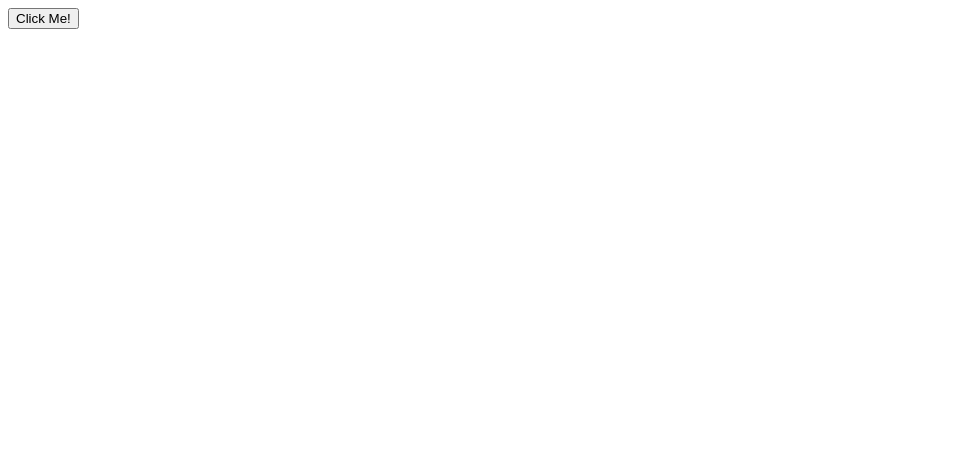
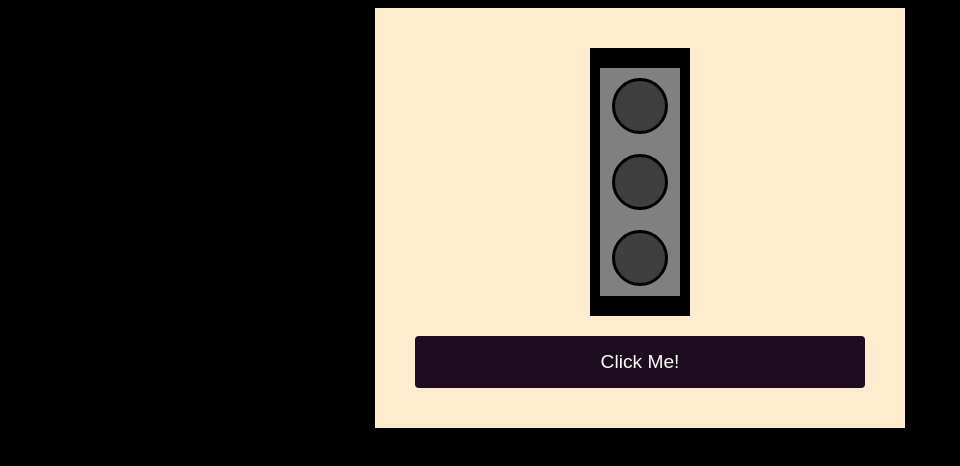
Before and after one commit to filipelamego/bootcamp-devjr-prjSemaforo, a plain HTML site: page index.html in a window 1280 px wide. Shown: the whole page, without its empty margins (0-960 px from the left). Drawn offline with Linux system fonts and the light colour scheme.

Commit message:
closes #2 - CSS Externo

```diff
--- a/index.html
+++ b/index.html
@@ -4,18 +4,19 @@
     <meta charset="UTF-8">
     <meta name="viewport" content="width=device-width, initial-scale=1.0">
     <title>Project Traffic Light</title>
+    <link rel="stylesheet" href="style.css">
 </head>
 <body>
     <div class="container">
-        <div class="trafficLight">
+        <div class="traffic-light">
             <div class="panel">
-                <div class="red-light">
+                <div class="light red-light light-off">
 
                 </div>
-                <div class="yellow-light">
+                <div class="light yellow-light light-off">
 
                 </div>
-                <div class="green-light">
+                <div class="light green-light light-off">
 
                 </div>
             </div>
--- /dev/null
+++ b/style.css
@@ -0,0 +1,79 @@
+body {
+    background-color: #000000;
+}
+
+button {
+    background-color: #1D0C20;
+    border: none;
+    color: #FFF;
+    padding: 15px 32px;
+    text-decoration: none;
+    font-size: 1.2rem;
+    border-radius: 4px;
+    cursor: pointer;
+}
+
+.container {
+    background-color: #FFEBCD;
+    padding: 40px;
+    width: 450px;
+    margin: auto;
+    display: flex;
+    flex-direction: column;
+}
+
+.traffic-light {
+    background-color: #000000;
+    width: 100px;
+    padding-top: 10px;
+    padding-bottom: 10px;
+    display: flex;
+    flex-direction: column;
+    margin: auto;
+    margin-bottom: 20px;
+}
+
+.panel {
+    background-color: #808080;
+    margin: 10px;
+    padding: 10px;
+    display: flex;
+    flex-direction: column;
+    row-gap: 20px;
+}
+
+.light {
+    width: 50px;
+    height: 50px;
+    margin: auto;
+
+    border-color: #000;
+    border-width: medium;
+    border-style: solid;
+    border-radius: 50%;
+
+}
+
+.red-light {
+    background-color: red;
+}
+
+.yellow-light {
+    background-color: yellow;
+}
+
+.green-light {
+    background-color: #00FF00;
+}
+
+.light-off {
+    width: 50px;
+    height: 50px;
+    background-color: #3F3F3F;
+    margin: auto;
+
+    border-color: #000;
+    border-width: medium;
+    border-style: solid;
+    border-radius: 50%;
+}
```
